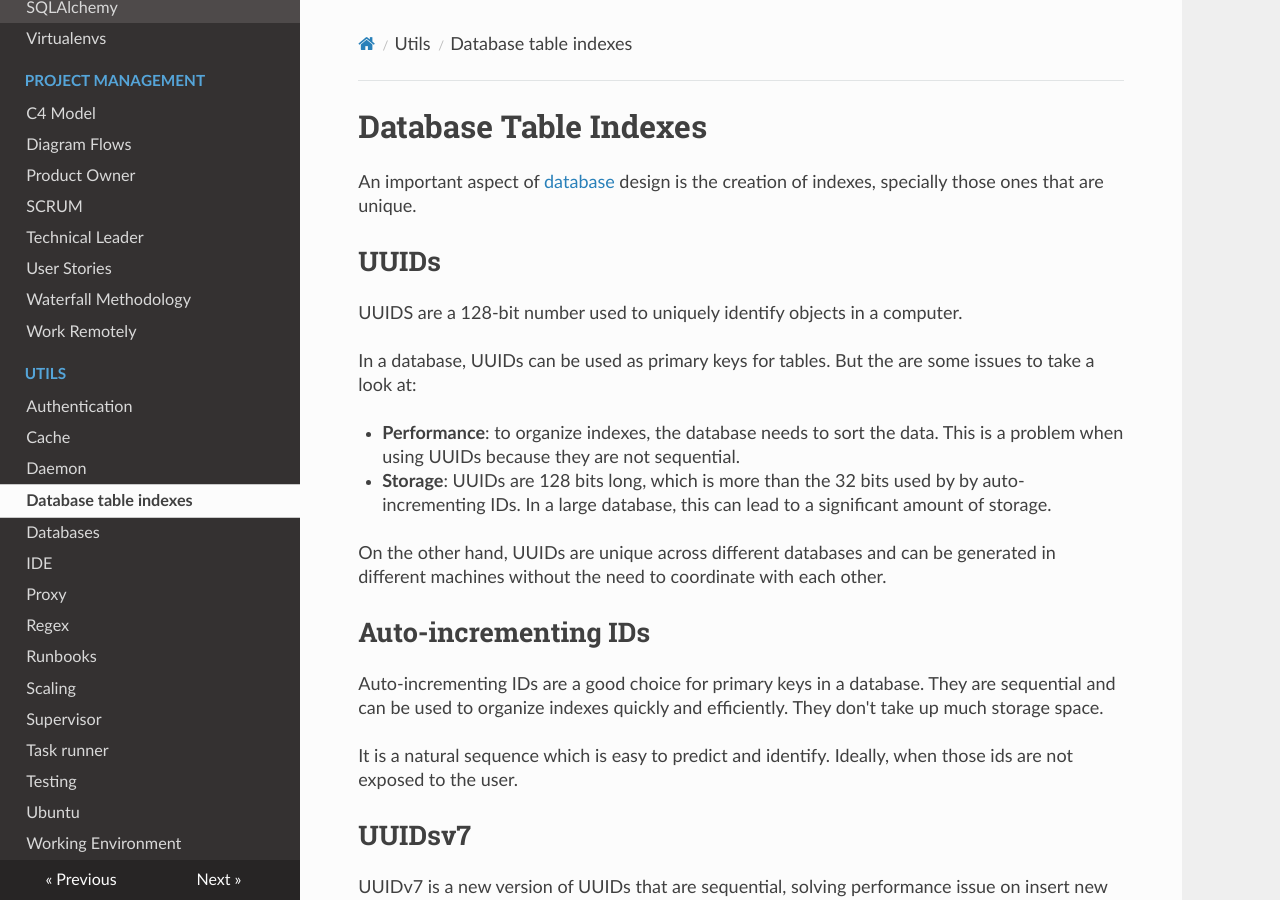
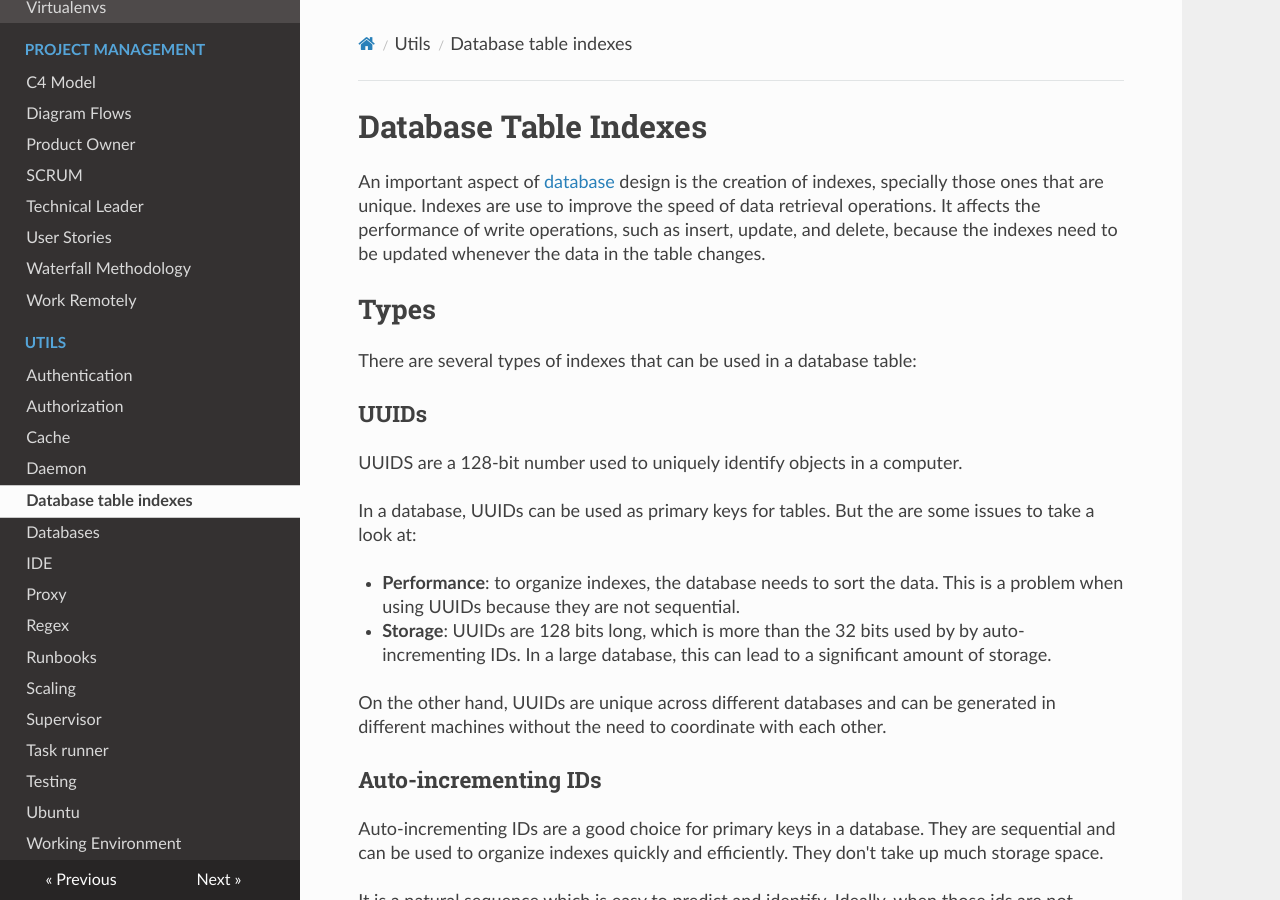
Before and after one commit to McLargo/mkdown-docs, an MkDocs documentation site: the page built from docs/utils/db-table-indexes.md, in a window 1280 px wide and 900 px high. Built offline with MkDocs 1.6.1, drawn with Linux system fonts in a browser that asks for light colours; nearby versions of some CDN libraries.

Commit message:
docs: review different topics

```diff
--- a/docs/utils/db-table-indexes.md
+++ b/docs/utils/db-table-indexes.md
@@ -1,9 +1,16 @@
 # Database Table Indexes
 
 An important aspect of [database](../utils/databases.md) design is the creation
-of indexes, specially those ones that are unique.
+of indexes, specially those ones that are unique. Indexes are use to improve the
+speed of data retrieval operations. It affects the performance of write
+operations, such as insert, update, and delete, because the indexes need to be
+updated whenever the data in the table changes.
 
-## UUIDs
+## Types
+
+There are several types of indexes that can be used in a database table:
+
+### UUIDs
 
 UUIDS are a 128-bit number used to uniquely identify objects in a computer.
 
@@ -19,7 +26,7 @@ issues to take a look at:
 On the other hand, UUIDs are unique across different databases and can be
 generated in different machines without the need to coordinate with each other.
 
-## Auto-incrementing IDs
+### Auto-incrementing IDs
 
 Auto-incrementing IDs are a good choice for primary keys in a database. They are
 sequential and can be used to organize indexes quickly and efficiently. They
@@ -28,13 +35,13 @@ don't take up much storage space.
 It is a natural sequence which is easy to predict and identify. Ideally, when
 those ids are not exposed to the user.
 
-## UUIDsv7
+### UUIDsv7
 
 UUIDv7 is a new version of UUIDs that are sequential, solving performance issue
 on insert new records. It offers the best of both worlds: the uniqueness of
 UUIDs and the performance of auto-incrementing IDs.
 
-## ULID
+### ULID
 
 ULID offers a timestamp prefix followed by random characters. It allows
 efficient sorting and is more compact than UUIDs.
--- a/mkdocs.yml
+++ b/mkdocs.yml
@@ -102,6 +102,7 @@ nav:
     - Work Remotely: project-management/work-remotely.md
   - Utils:
     - Authentication: utils/authentication.md
+    - Authorization: utils/authorization.md
     - Cache: utils/cache.md
     - Daemon: utils/daemon.md
     - Database table indexes: utils/db-table-indexes.md
```
Also changed, not shown: docs/architecture/communication/rest.md (+1 -0 lines), docs/utils/authentication.md (+4 -30 lines), docs/utils/authorization.md (added, +32 -0 lines), docs/utils/cache.md (+16 -12 lines).
